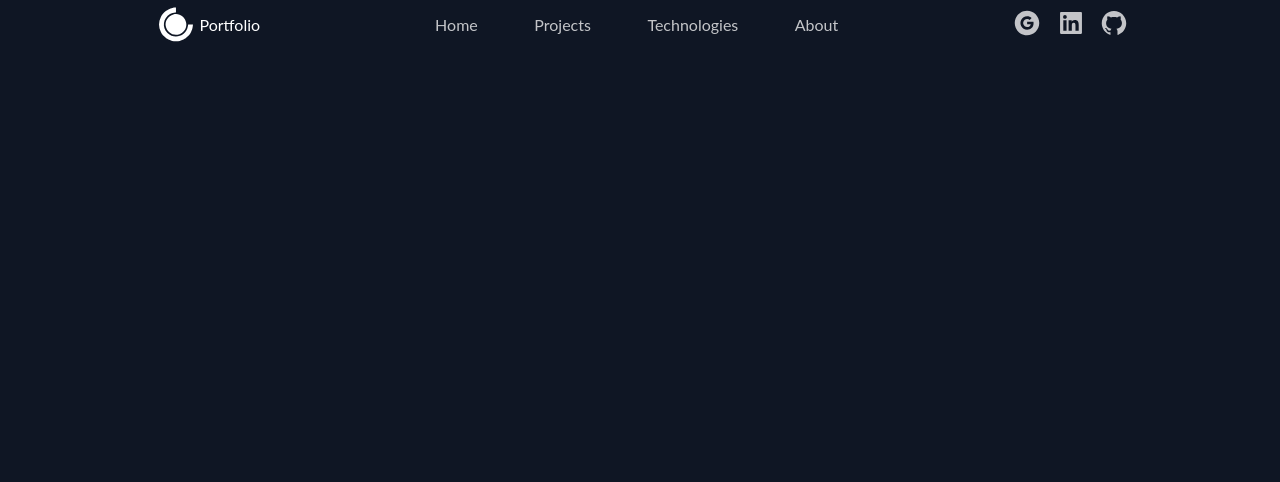
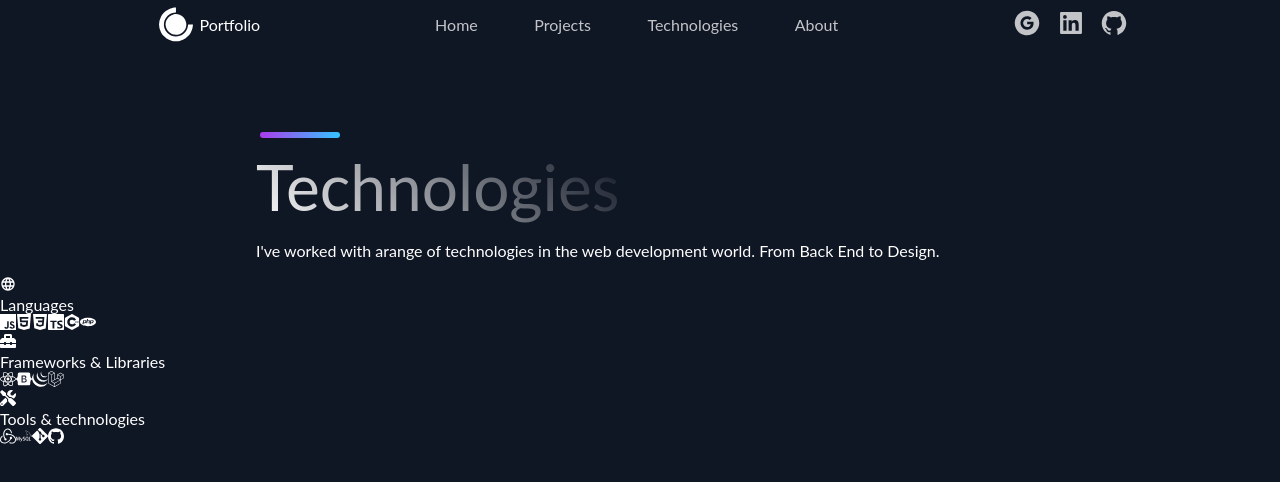
Before and after one commit to eslamsobhy/portfolio-app, a React (Create React App) app: page /technologies in a window 1280 px wide. Shown: the top 482 px of the page. Built offline with nearby package versions, Linux system fonts and the light colour scheme.

Commit message:
added the technologies-section structure

```diff
--- /dev/null
+++ b/src/components/Technologies/Technologies.js
@@ -0,0 +1,74 @@
+import React from "react";
+
+// Styles
+import "./technologies.css";
+
+// Icons
+import { MdLanguage } from "react-icons/md";
+import { FaLanguage, FaToolbox, FaTools } from "react-icons/fa";
+import {
+  SiCplusplus,
+  SiPhp,
+  SiTypescript,
+  SiJavascript,
+  SiHtml5,
+  SiCss3,
+  SiReact,
+  SiLaravel,
+  SiJquery,
+  SiBootstrap,
+  SiRedux,
+  SiMysql,
+  SiGit,
+  SiGithub,
+} from "react-icons/si";
+
+const Technologies = () => {
+  return (
+    <section className="technologies">
+      <div className="section-container">
+        <div className="section-title">Technologies</div>
+        <p className="tech-text">
+          I've worked with arange of technologies in the web development world.
+          From Back End to Design.
+        </p>
+      </div>
+      <div className="technologies-container">
+        <article className="technology">
+          <MdLanguage />
+          <div className="tech-heading">Languages</div>
+          <div className="icons-container">
+            <SiJavascript />
+            <SiHtml5 />
+            <SiCss3 />
+            <SiTypescript />
+            <SiCplusplus />
+            <SiPhp />
+          </div>
+        </article>
+        <article className="technology">
+          <FaToolbox />
+          <div className="tech-heading">Frameworks & Libraries</div>
+          <div className="icons-container">
+            <SiReact title="React-Js" />
+            <SiBootstrap />
+            <SiJquery />
+            <SiLaravel />
+          </div>
+        </article>
+        <article className="technology">
+          <FaTools />
+          <div className="tech-heading">Tools & technologies</div>
+          <div className="icons-container">
+            <SiRedux />
+            <SiMysql />
+            <SiGit />
+            <SiGithub />
+          </div>
+        </article>
+      </div>
+    </section>
+  );
+};
+
+export default Technologies;
--- a/src/index.js
+++ b/src/index.js
@@ -7,6 +7,7 @@ import "./index.css";
 import App from "./App";
 import Home from "./components/Home/Home";
 import Projects from "./components/Projects/Projects";
+import Technologies from "./components/Technologies/Technologies";
 
 const root = ReactDOM.createRoot(document.getElementById("root"));
 root.render(
@@ -16,7 +17,7 @@ root.render(
       <Routes>
         <Route path="/" element={<Home />} />
         <Route path="/about" element="" />
-        <Route path="/technologies" element="" />
+        <Route path="/technologies" element={<Technologies />} />
         <Route path="/projects" element={<Projects />} />
         <Route path="/project/:id" element="" />
         <Route path="*" element="" />
```
Also changed, not shown: src/components/Technologies/technologies.css (added).
